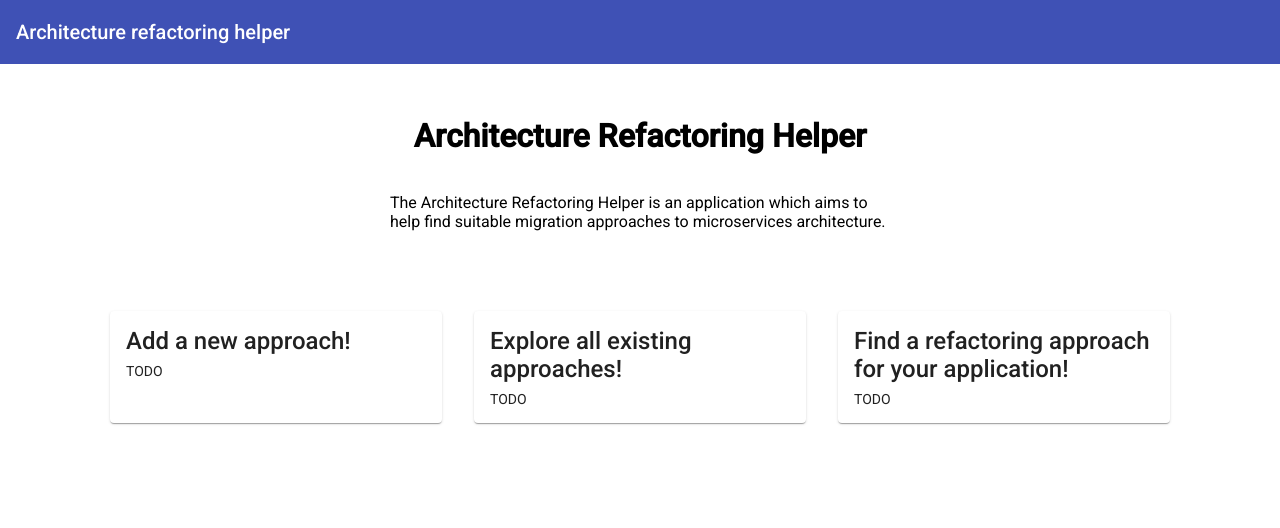
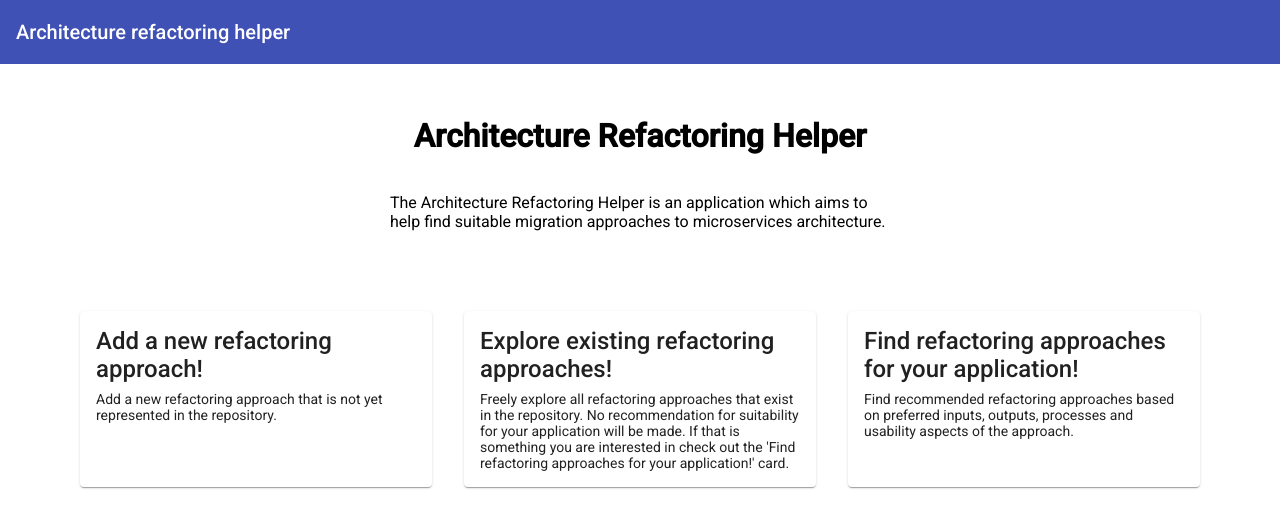
Before and after one commit to jfr609/architecture-refactoring-helper, an Angular app in the folder UI/: page /home in a window 1280 px wide. Shown: the top 528 px of the page. Built offline with nearby package versions, Linux system fonts and the light colour scheme.

Commit message:
Adjust home page and page not found components

```diff
--- a/UI/src/app/components/views/architecture-refactoring-helper/architecture-refactoring-helper.component.css
+++ b/UI/src/app/components/views/architecture-refactoring-helper/architecture-refactoring-helper.component.css
@@ -2,3 +2,7 @@
   width: 100%;
   height: calc(100% - 128px);
 }
+
+.toolbar-title {
+  cursor: pointer;
+}
--- a/UI/src/app/components/views/architecture-refactoring-helper/architecture-refactoring-helper.component.html
+++ b/UI/src/app/components/views/architecture-refactoring-helper/architecture-refactoring-helper.component.html
@@ -1,5 +1,5 @@
 <mat-toolbar color="primary">
-  <span>{{applicationTitle}}</span>
+  <span class="toolbar-title" routerLink="/">{{applicationTitle}}</span>
 </mat-toolbar>
 <div class="main-container">
   <div style="margin: 32px">
--- a/UI/src/app/components/views/home-page/home-page.component.css
+++ b/UI/src/app/components/views/home-page/home-page.component.css
@@ -1,10 +1,11 @@
 .home-page-card{
-  width: 300px;
+  width: 320px;
   cursor: pointer;
 }
 
 .home-page-card:hover{
   color: #035efc;
+  box-shadow: 0px 2px 1px -1px rgba(0, 0, 0, 0.4),0px 1px 1px 0px rgba(0, 0, 0, 0.34),0px 1px 3px 0px rgba(0, 0, 0, 0.32);
 }
 
 .card-group{
--- a/UI/src/app/components/views/home-page/home-page.component.html
+++ b/UI/src/app/components/views/home-page/home-page.component.html
@@ -1,28 +1,32 @@
 <div>
   <div fxLayout="column" fxLayoutAlign="start center">
     <h1 class="max-width-500">Architecture Refactoring Helper</h1>
-    <p class="max-width-500">The Architecture Refactoring Helper is an application which aims to help find suitable migration approaches to microservices architecture.</p>
+    <p class="max-width-500">The Architecture Refactoring Helper is an application which aims to help find suitable
+      migration approaches to microservices architecture.</p>
   </div>
 
   <div class="card-group" fxLayout="row" fxLayoutAlign="center" fxLayoutGap="32px">
-    <mat-card class="home-page-card" routerLink="new-approach">
-      <mat-card-title>Add a new approach!</mat-card-title>
+    <mat-card class="home-page-card" routerLink="/new-approach">
+      <mat-card-title>Add a new refactoring approach!</mat-card-title>
       <mat-card-content>
-        <p>TODO</p>
+        <p>Add a new refactoring approach that is not yet represented in the repository.</p>
       </mat-card-content>
     </mat-card>
 
-    <mat-card class="home-page-card" routerLink="approaches">
-      <mat-card-title>Explore all existing approaches!</mat-card-title>
+    <mat-card class="home-page-card" routerLink="/approaches">
+      <mat-card-title>Explore existing refactoring approaches!</mat-card-title>
       <mat-card-content>
-        <p>TODO</p>
+        <p>Freely explore all refactoring approaches that exist in the repository. No recommendation for suitability for
+          your application will be made. If that is something you are interested in check out the 'Find refactoring
+          approaches for your application!' card.</p>
       </mat-card-content>
     </mat-card>
 
-    <mat-card class="home-page-card" routerLink="helper">
-      <mat-card-title>Find a refactoring approach for your application!</mat-card-title>
+    <mat-card class="home-page-card" routerLink="/helper">
+      <mat-card-title>Find refactoring approaches for your application!</mat-card-title>
       <mat-card-content>
-        <p>TODO</p>
+        <p>Find recommended refactoring approaches based on preferred inputs, outputs, processes and usability aspects
+          of the approach.</p>
       </mat-card-content>
     </mat-card>
   </div>
--- a/UI/src/app/components/views/page-not-found/page-not-found.component.css
+++ b/UI/src/app/components/views/page-not-found/page-not-found.component.css
@@ -0,0 +1,12 @@
+.window {
+  left: 50%;
+  position: relative;
+  margin: 0 0 0 -150px;
+  padding: 250px 30px 30px 30px;
+  width: 300px;
+  height: 150px;
+}
+
+.window-body {
+  text-align: center;
+}
--- a/UI/src/app/components/views/page-not-found/page-not-found.component.html
+++ b/UI/src/app/components/views/page-not-found/page-not-found.component.html
@@ -1 +1,6 @@
-<p>Page not found!</p>
+<div class="window">
+  <div class="window-body">
+    <p style="font-size: 30px">Page not found!</p>
+    <button mat-button routerLink="/"> Go back</button>
+  </div>
+</div>
```
Also changed, not shown: UI/src/app/services/util.service.ts (added, +28 -0 lines).
